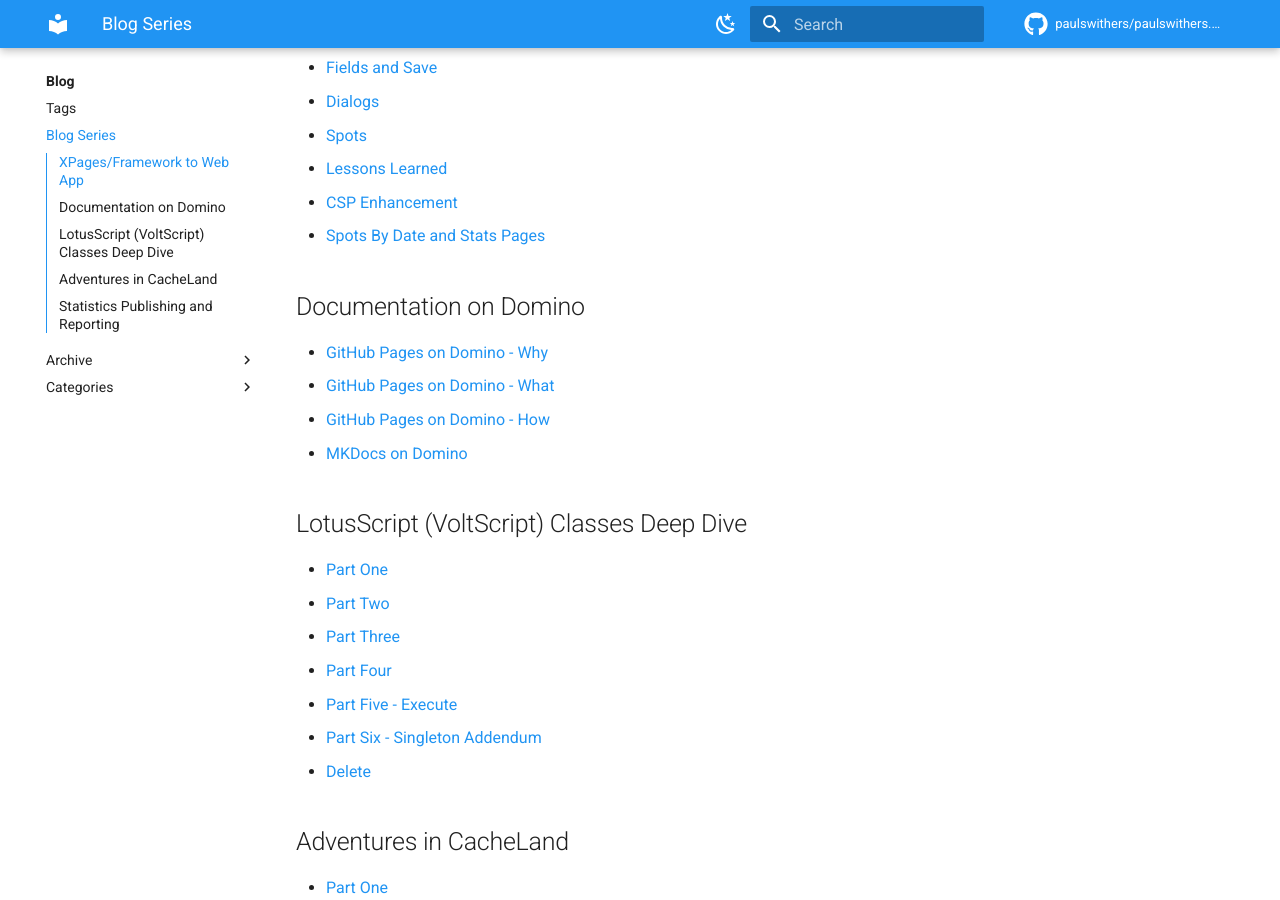
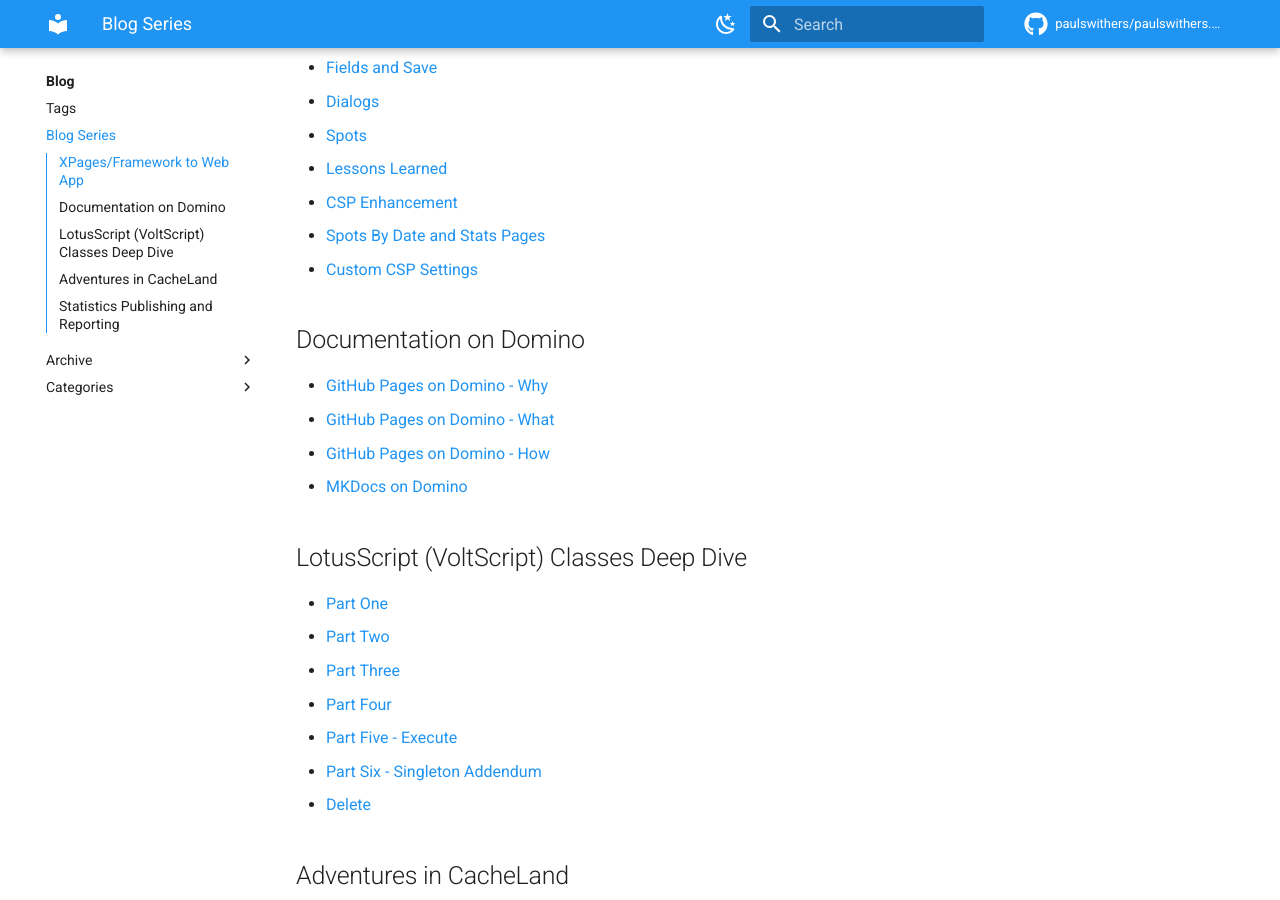
Before and after one commit to paulswithers/paulswithers.github.io, an MkDocs documentation site: the page built from docs/blog/series.md, in a window 1280 px wide and 900 px high, scrolled down 660 px. Built offline with MkDocs 1.6.1 and Material for MkDocs 9.7.7, drawn with Linux system fonts in a browser that asks for light colours; comment, search, counter and statistics services are not loaded.

Commit message:
Updating blog series links

```diff
--- a/docs/blog/series.md
+++ b/docs/blog/series.md
@@ -21,6 +21,7 @@
 - [Lessons Learned](./posts/2025-04-02-framework-web-17.md)
 - [CSP Enhancement](./posts/2025-04-19-framework-web-18.md)
 - [Spots By Date and Stats Pages](./posts/2025-04-22-framework-web-19.md)
+- [Custom CSP Settings](./posts/2025-09-14-framework-web-20.md)
 
 ## Documentation on Domino
 
```
